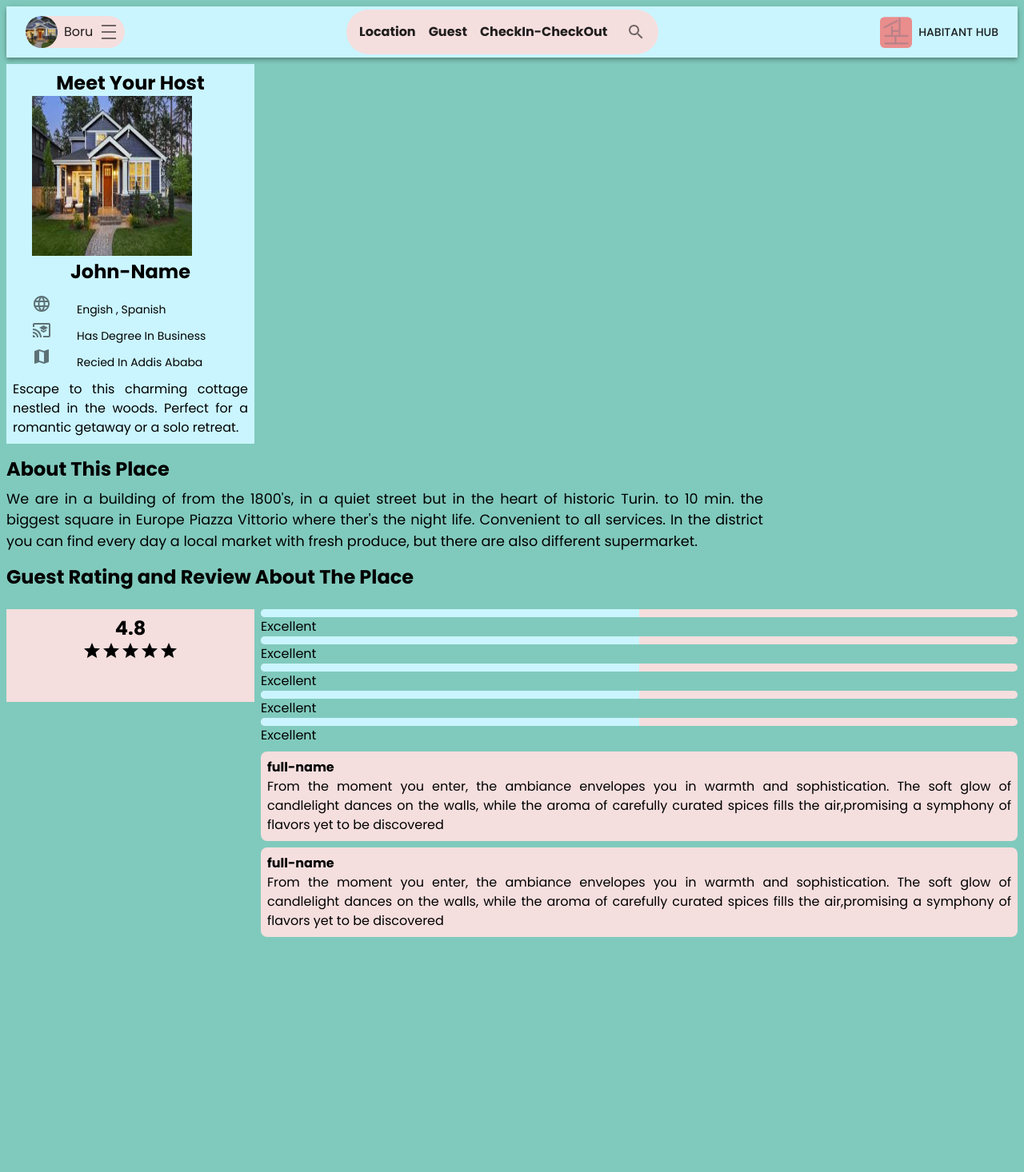
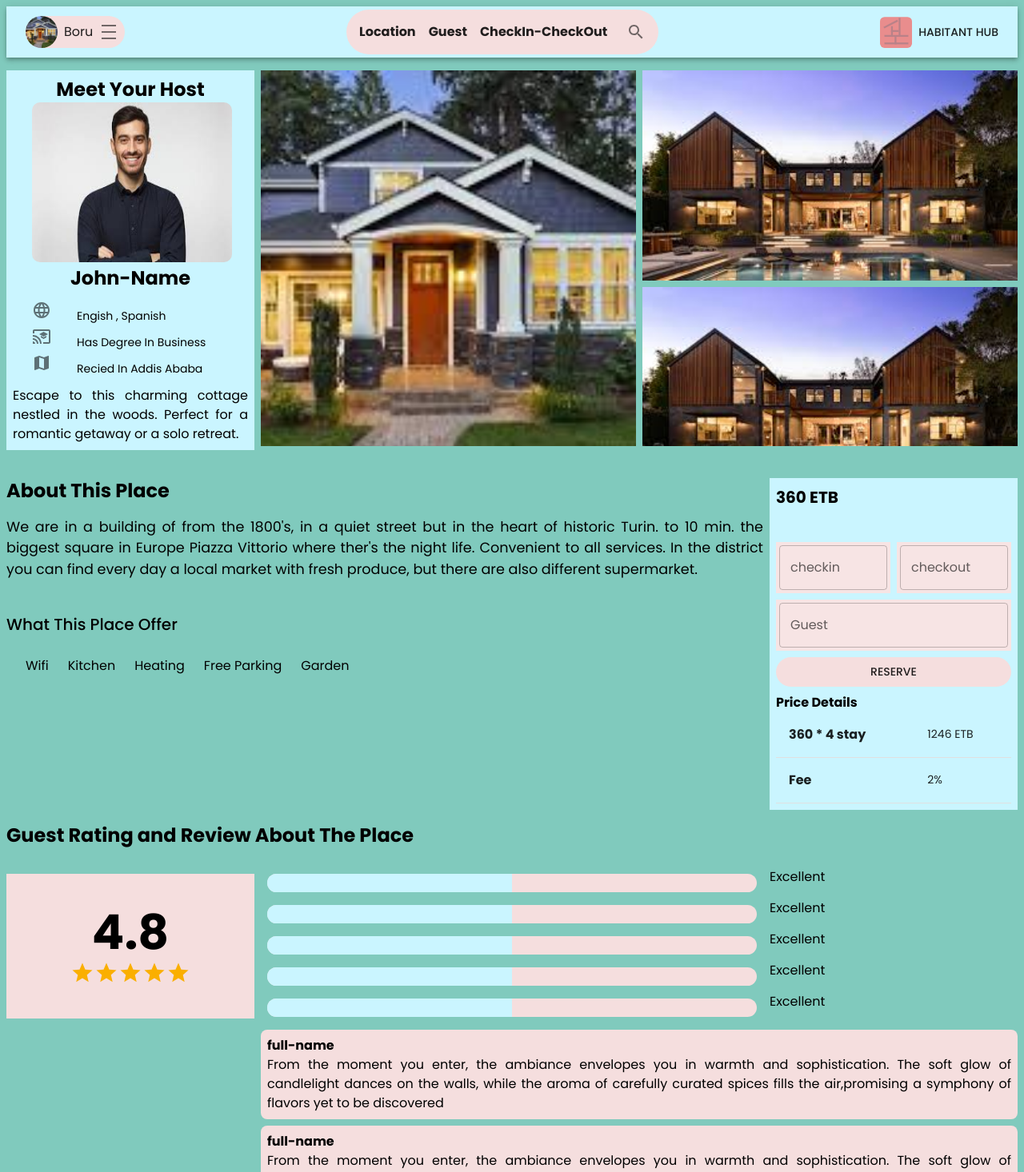
Before and after one commit to BoruTamena/Habitant_Hub, a Next.js app: page /house/1 in a window 1280 px wide. Shown: the top 1466 px of the page at 80% size. Before the commit the page ends 1180 px from the top, so only its background shows below. Built offline with nearby package versions, Linux system fonts and the light colour scheme; data requests are answered from the project's data file.

Commit message:
reservation card implemented

```diff
--- a/mock/data.json
+++ b/mock/data.json
@@ -102,6 +102,43 @@
           ]
 
 
+      },
+      {
+        "id": 2,
+        "title": "Luxury Beachfront Villa",
+        "img":"/image/h2.jpeg",
+        "description": "Experience ultimate luxury in this stunning beachfront villa with breathtaking ocean views.",
+        "location": "Maui, Hawaii",
+        "price_per_night": 500,
+        "num_bedrooms": 3,
+        "num_bathrooms": 3,
+        "max_guests": 6,
+        "amenities": ["Wifi", "Kitchen", "Air Conditioning", "Private Pool", "Beach Access", "BBQ Grill"],
+        "rating": 4.9,
+        "reviews_count": 102,
+        "host":{
+          "name":"Mathew Andrew",
+           "language":[
+            "Engish",
+            "Spanish"
+           ],
+          "education":"Has Degree In CSE",
+          "location":"Live In Adama",
+          "description":"Escape to this charming cottage nestled in the woods. Perfect for a romantic getaway or a solo retreat."
+        },
+
+        "review":[
+          {
+            "id":1,
+            "review":"From the moment you enter, the ambiance envelopes you in warmth and sophistication. The soft glow of candlelight dances on the walls, while the aroma of carefully curated spices fills the air,promising a symphony of flavors yet to be discovered",
+            "count":3
+          } ,
+          {
+            "id":2,
+            "review":"From the moment you enter, the ambiance envelopes you in warmth and sophistication. The soft glow of candlelight dances on the walls, while the aroma of carefully curated spices fills the air,promising a symphony of flavors yet to be discovered",
+            "count":4
+          }
+        ]
       }
     ]
 
--- a/src/app/house/[house_id]/page.tsx
+++ b/src/app/house/[house_id]/page.tsx
@@ -1,40 +1,44 @@
 
 import About from '@/components/About'
 import HostCard from '@/components/HostCard'
+import HouseImagelist from '@/components/HouseImagelist'
 import Linear from '@/components/Linear'
+import ReservationCard from '@/components/ReservationCard'
 import ReviewCard from '@/components/ReviewCard'
 import { GetById } from '@/utils/gethouse'
 import { Star } from '@mui/icons-material'
-import { Box, Container, Grid, Typography } from '@mui/material'
+import { Box, Container, Grid, Rating, Typography } from '@mui/material'
+import Image from 'next/image'
 import React from 'react'
 
-export default async function HouseDetail ({params}:{params:{house_id:string}}){
+export default async function HouseDetail ({params:{house_id},}:{params:{house_id:string}}){
 
-  const {house_id} =params
 
-  const data = await GetById(1)
-  const {host,description,review,rating}=data
+  console.log(house_id)
+  const data = await GetById(house_id)
+  const {host,description,review,rating,img,amenities}=data
 
   // console.log(data[0])
   return (
     <>
     <Grid container spacing={1}>
-      <Grid item md ={3}>
+      <Grid item md ={3} >
         <HostCard Data={host}/>
 
       </Grid>
 
       <Grid item md={9}>
+        <HouseImagelist itemData={img} />
       </Grid>
     </Grid>
 
 
     <Grid container spacing={1}>
           <Grid item md={9}>
-            <About description={description}/>
+            <About description={description} amenities={amenities}/>
           </Grid>
           <Grid item md={3}>
-
+            <ReservationCard/>
           </Grid>
       </Grid>
 
@@ -43,10 +47,16 @@ export default async function HouseDetail ({params}:{params:{house_id:string}}){
       <Typography variant="h5" fontWeight="bold" mt={2}  mb={3}>Guest Rating and Review About The Place</Typography>
       <Grid container spacing={1}>
         <Grid item md={3} >
-          <Box bgcolor="secondary.main" p={1}  sx={{height:100}}>
+          <Box bgcolor="secondary.main" p={1} mt={1} sx={{display:"flex",justifyContent:"center",alignItems:"center",height:"165px"}}>
             <Container sx={{textAlign:"center"}}>
-                <Typography variant="h5" fontWeight="bold" textAlign="center">{ rating}</Typography>
-                {["","","","",""].map(item=><Star/>)}
+
+                <Typography variant="h2" fontWeight="bold" textAlign="center">{ rating}</Typography>
+                <Rating
+                  name="half-rating-read"
+                  defaultValue={rating}
+                  precision={0.5}
+                  readOnly
+                  size="large"/>
             </Container>
           </Box>
 
@@ -58,7 +68,7 @@ export default async function HouseDetail ({params}:{params:{house_id:string}}){
           <Linear/>
           <Linear/>
 
-            {review.map(item=><ReviewCard data={item}/>)}
+            {review.map((item,index)=><ReviewCard key={index} data={item}/>)}
           </Grid>
 
         </Grid>
--- a/src/components/About.tsx
+++ b/src/components/About.tsx
@@ -1,17 +1,28 @@
-import { Typography } from "@mui/material";
+import { Box, List, ListItem, ListItemText, Stack, Typography } from "@mui/material";
 
 type Props = {
-    description:string
+    description:string,
+    amenities:string[]
 }
 
 const About = (props: Props) => {
 
-  const {description}=props
+  const {description,amenities}=props
 
   return (
     <>
-    <Typography variant="h5" mt={2} fontWeight="bold" textTransform="capitalize"> about this place</Typography>
-    <Typography fontSize="1.1rem" pt={1} textAlign="justify">{description}</Typography>
+    <Typography variant="h5" mt={3} fontWeight="bold" textTransform="capitalize"> about this place</Typography>
+    <Typography fontSize="1.1rem" pt={2} textAlign="justify">{description}</Typography>
+    <Typography variant ="h6" pt={5}> What This Place Offer </Typography>
+
+      <Stack direction="row" alignItems="center" spacing={3} useFlexGap flexWrap="wrap" p={3}>
+        {
+          amenities.map((item,index)=><Box key={index}>
+            <Typography >{item}</Typography>
+          </Box>)
+        }
+
+      </Stack>
     </>
   )
 };
--- a/src/components/HostCard.tsx
+++ b/src/components/HostCard.tsx
@@ -12,11 +12,11 @@ const HostCard = ({Data}:{Data:hostdetail}) => {
 
   return (
 
-   <Box sx={{bgcolor:"primary.main"}}p={1} mt={1}>
+   <Box sx={{bgcolor:"primary.main"}}p={1} mt={2}>
 
     <Typography variant='h5'  textAlign="center" fontWeight="bold"> Meet Your Host </Typography>
     <Container>
-     <Image src="/image/h1.jpeg" alt="host image " width={200} height={200} />
+     <Image src="/image/person1.jpeg" alt="host image " width={250} height={200} style={{borderRadius:10}} />
 
       <Typography  variant="h5" textAlign="center" fontWeight="bold"> {name}</Typography>
 
--- a/src/components/HouseImagelist.tsx
+++ b/src/components/HouseImagelist.tsx
@@ -1,8 +1,20 @@
+import { ImageList, ImageListItem } from '@mui/material'
 import React from 'react'
 
-const HouseImagelist = () => {
+const HouseImagelist = ({itemData}:{itemData:string[]}) => {
   return (
-    <div>HouseImagelist</div>
+
+  <ImageList sx={{ width:"auto" , height: 470}} cols={2} gap={8}>
+    {itemData.map((item,index) => (
+      <ImageListItem key={index}  rows={index == 0 ? 2 :1}>
+        <img
+          src={`${item}`}
+          alt="alt"
+          loading="lazy"
+        />
+      </ImageListItem>
+    ))}
+  </ImageList>
   )
 }
 
--- a/src/components/Linear.tsx
+++ b/src/components/Linear.tsx
@@ -1,21 +1,35 @@
-import { Box, LinearProgress, Stack, Typography } from "@mui/material";
+import { Box, Grid, LinearProgress, Stack, Typography } from "@mui/material";
 
 type Props = {}
 
 const Linear = (props: Props) => {
   return (
 
-      <Stack>
+      <Grid container spacing={1}>
+        <Grid item md={8}>
         <LinearProgress
+
          variant="determinate"
          value={50}
          sx={{bgcolor:"secondary.main",
-         height:10,
+         height:15,
+         padding:.5,
+         margin:1,
          borderRadius:10}}/>
+        </Grid>
 
-          <Typography> Excellent </Typography>
+        <Grid item md={4}>
+        <Typography textAlign=""> Excellent </Typography>
 
-      </Stack>
+        </Grid>
+      </Grid>
+
+
+
+
+
+
+
 
   )
 };
--- /dev/null
+++ b/src/components/ReservationCard.tsx
@@ -0,0 +1,65 @@
+import { Box, Button, Stack, Table, TableBody, TableCell, TableRow, TextField, Typography } from "@mui/material";
+
+type Props = {}
+
+const ReservationCard = (props: Props) => {
+  return (
+    <Box bgcolor="primary.main" p={1} mt={3}>
+
+    <Typography variant="h6" fontWeight="bold">360 ETB</Typography>
+
+    <Stack direction="row" spacing={1} mt={5}>
+        <Box bgcolor="secondary.light"  p={.5}>
+            <TextField variant="outlined" name="checkin" color="success" label="checkin" />
+        </Box>
+
+        <Box  bgcolor="secondary.light"  p={.5}>
+            <TextField variant="outlined" name="checkout" label="checkout" color="success"  />
+        </Box>
+    </Stack>
+
+
+    <Box  bgcolor="secondary.light" p={.5} mt={1} mb={1}>
+        <TextField variant="outlined" name="guest" label="Guest" color="success"  />
+    </Box>
+
+    <Button
+     variant="contained"
+     color="secondary"
+     sx={{boxShadow:"none",borderRadius:10,width:"100%"}}
+     >
+        Reserve
+    </Button>
+
+    <Box>
+        <Typography fontWeight="bold" textTransform="capitalize" mt={1}> Price details</Typography>
+
+
+        <Table>
+            <TableBody>
+                <TableRow>
+                    <TableCell>
+                        <Typography fontWeight={"bold"}>  360 * 4 stay</Typography>
+                     </TableCell>
+                    <TableCell>1246 ETB</TableCell>
+                </TableRow>
+
+                <TableRow>
+                    <TableCell>
+                        <Typography fontWeight={"bold"}>Fee</Typography>
+                    </TableCell>
+                    <TableCell>2%</TableCell>
+                </TableRow>
+            </TableBody>
+        </Table>
+
+    </Box>
+
+
+    </Box>
+
+
+  )
+};
+
+export default ReservationCard;
--- a/src/components/ReviewCard.tsx
+++ b/src/components/ReviewCard.tsx
@@ -1,7 +1,7 @@
 import { Star } from "@mui/icons-material";
 import { Box, Typography } from "@mui/material";
 
-type reviewProps = {
+export type reviewProps = {
     "id":number,
     "review":string,
     "count":number
--- a/src/utils/gethouse.tsx
+++ b/src/utils/gethouse.tsx
@@ -12,12 +12,11 @@
 }
 
 
-async function GetById(id:number)   {
+async function GetById(id:string)   {
 
     const result = await fetch(`http://localhost:3001/housedetail/${id}`,{cache:"no-store"})
-    const res= result.json()
-    console.log(res)
-    return res
+
+    return result.json()
  }
 
 
```
Also changed, not shown: public/image/award.avif (added), public/image/person1.jpeg (added).
